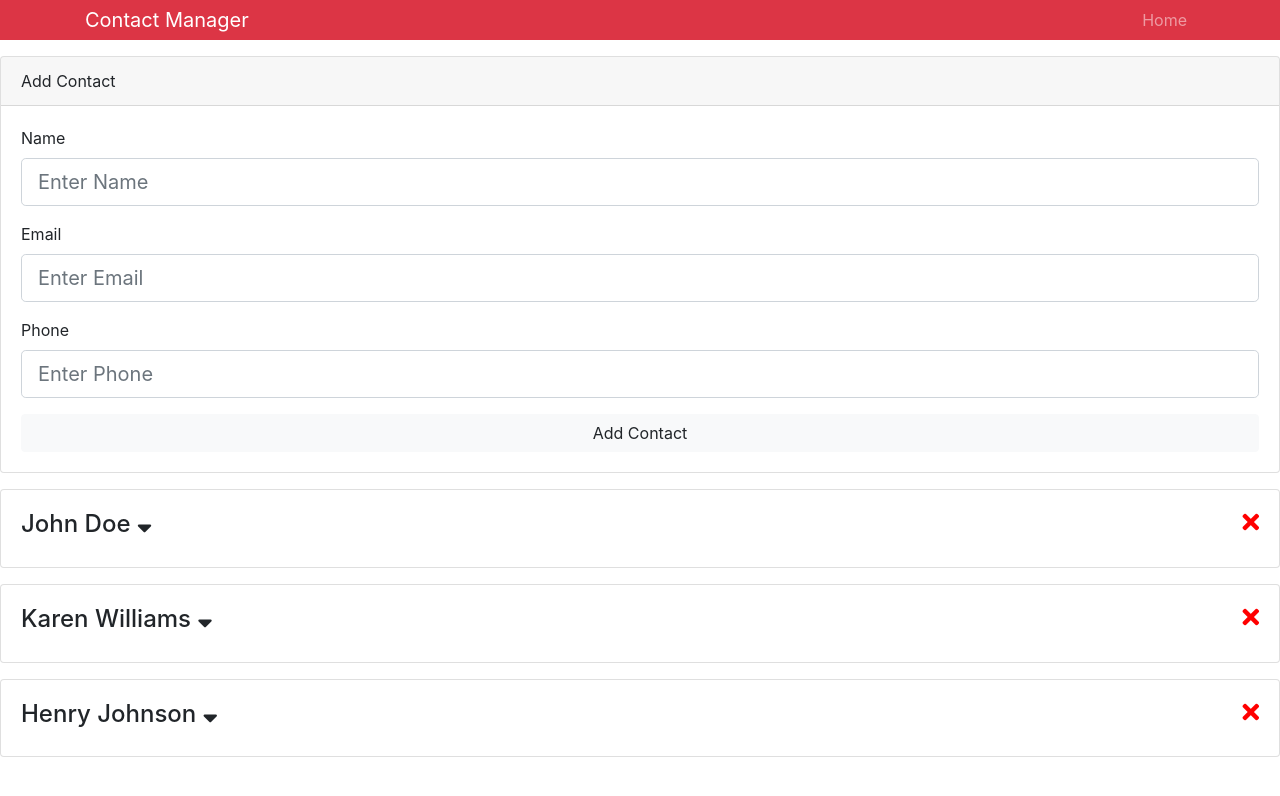
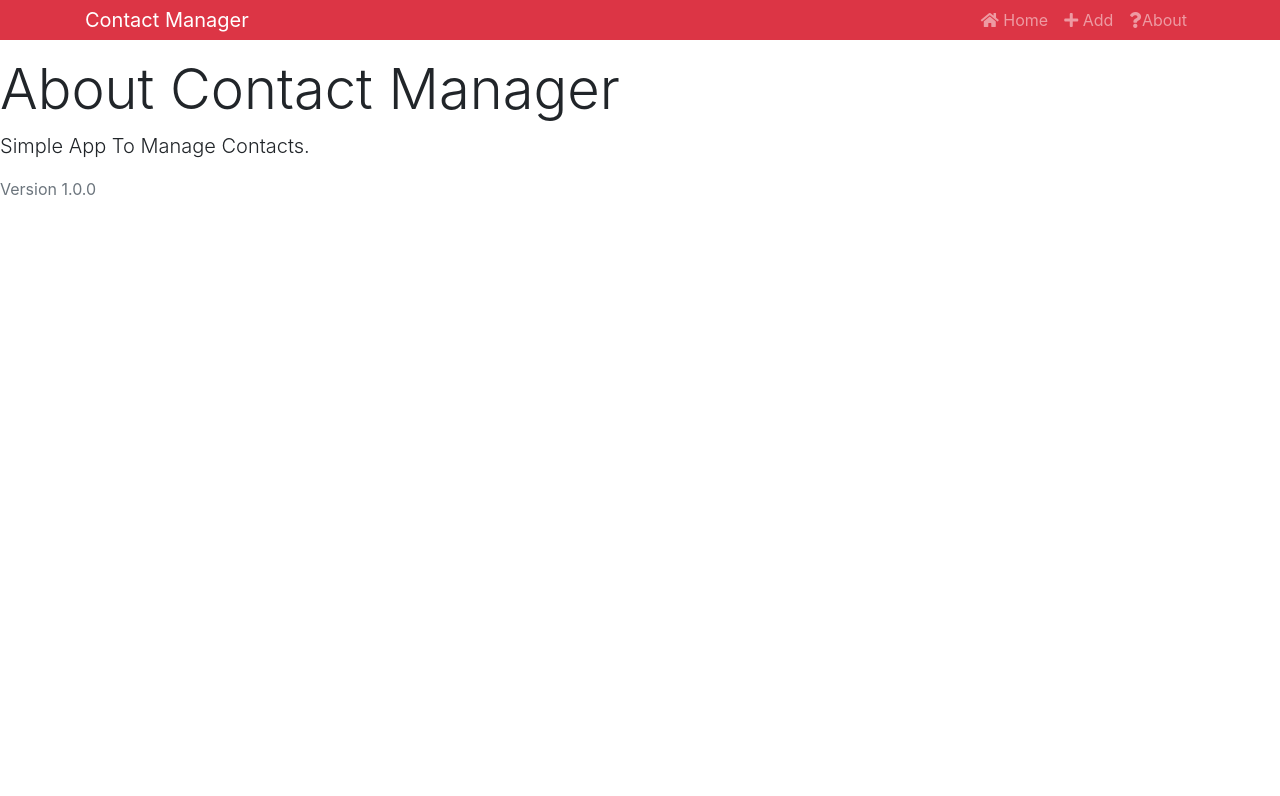
Before and after one commit to BenNoraa/contactmanager, a React (Create React App) app: page /about in a window 1280 px wide. Shown: the top 796 px of the page. Built offline with nearby package versions, Linux system fonts and the light colour scheme.

Commit message:
added links, params, and redirect functionality

```diff
--- a/src/App.js
+++ b/src/App.js
@@ -1,8 +1,9 @@
 import React, { Component } from "react";
 import { BrowserRouter as Router, Route, Switch } from "react-router-dom";
 import Contacts from "./components/contacts/Contacts";
+import AddContact from "./components/contacts/AddContact";
 import Header from "./components/layout/Header";
-import AddContact from "./components/contacts/AddContact";
+import About from "./components/pages/About";
 
 import { Provider } from "./context";
 
@@ -19,8 +20,11 @@
           <div className="App">
             <Header branding="Contact Manager" />
             <div className="containter">
-              <AddContact />
-              <Contacts />
+              <Switch>
+                <Route exact path="/" component={Contacts} />
+                <Route exact path="/contact/add" component={AddContact} />
+                <Route exact path="/about" component={About} />
+              </Switch>
             </div>
           </div>
         </Router>
--- a/src/components/contacts/AddContact.js
+++ b/src/components/contacts/AddContact.js
@@ -56,6 +56,11 @@
       phone: "",
       errors: {}
     });
+
+    // Redirect using push method
+    // this doesn't redirect to a different page (page doesn't refresh at all) it's just in the React application
+    // so adding a contact will still remain in the state
+    this.props.history.push("/");
   };
 
   // whenever you have an event you can pass an e
--- a/src/components/contacts/Contacts.js
+++ b/src/components/contacts/Contacts.js
@@ -10,6 +10,10 @@
           const { contacts } = value;
           return (
             <React.Fragment>
+              <h1 className="display-4 mb-2">
+                {" "}
+                <span className="text-danger">Contact</span> List
+              </h1>
               {contacts.map(contact => (
                 <Contact key={contact.id} contact={contact} />
               ))}
--- a/src/components/layout/Header.js
+++ b/src/components/layout/Header.js
@@ -1,5 +1,6 @@
 import React from "react";
 import PropTypes from "prop-types";
+import { Link } from "react-router-dom";
 
 const Header = props => {
   const { branding } = props;
@@ -15,9 +16,20 @@
         <div>
           <ul className="navbar-nav mr-auto">
             <li className="nav-item">
-              <a href="/" className="nav-link">
-                Home
-              </a>
+              <Link to="/" className="nav-link">
+                <i className="fas fa-home" /> Home
+              </Link>
+            </li>
+            <li className="nav-item">
+              <Link to="/contact/add" className="nav-link">
+                <i className="fas fa-plus" /> Add
+              </Link>
+            </li>
+            <li className="nav-item">
+              <Link to="/about" className="nav-link">
+                <i className="fas fa-question" />
+                About
+              </Link>
             </li>
           </ul>
         </div>
--- /dev/null
+++ b/src/components/pages/About.js
@@ -0,0 +1,11 @@
+import React from "react";
+
+export default () => {
+  return (
+    <div>
+      <h1 className="display-4">About Contact Manager</h1>
+      <p className="lead">Simple App To Manage Contacts.</p>
+      <p className="text-secondary">Version 1.0.0</p>
+    </div>
+  );
+};
```
